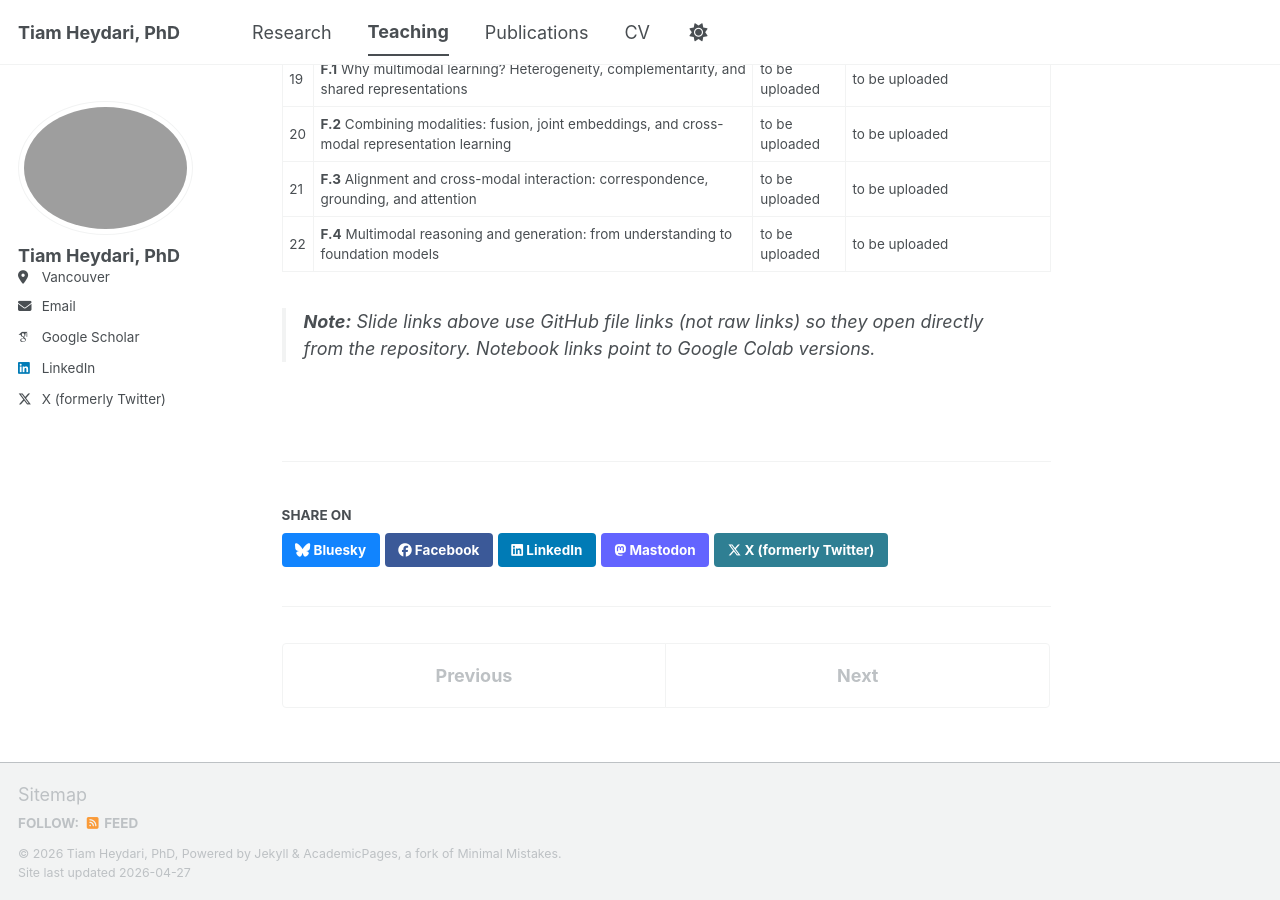
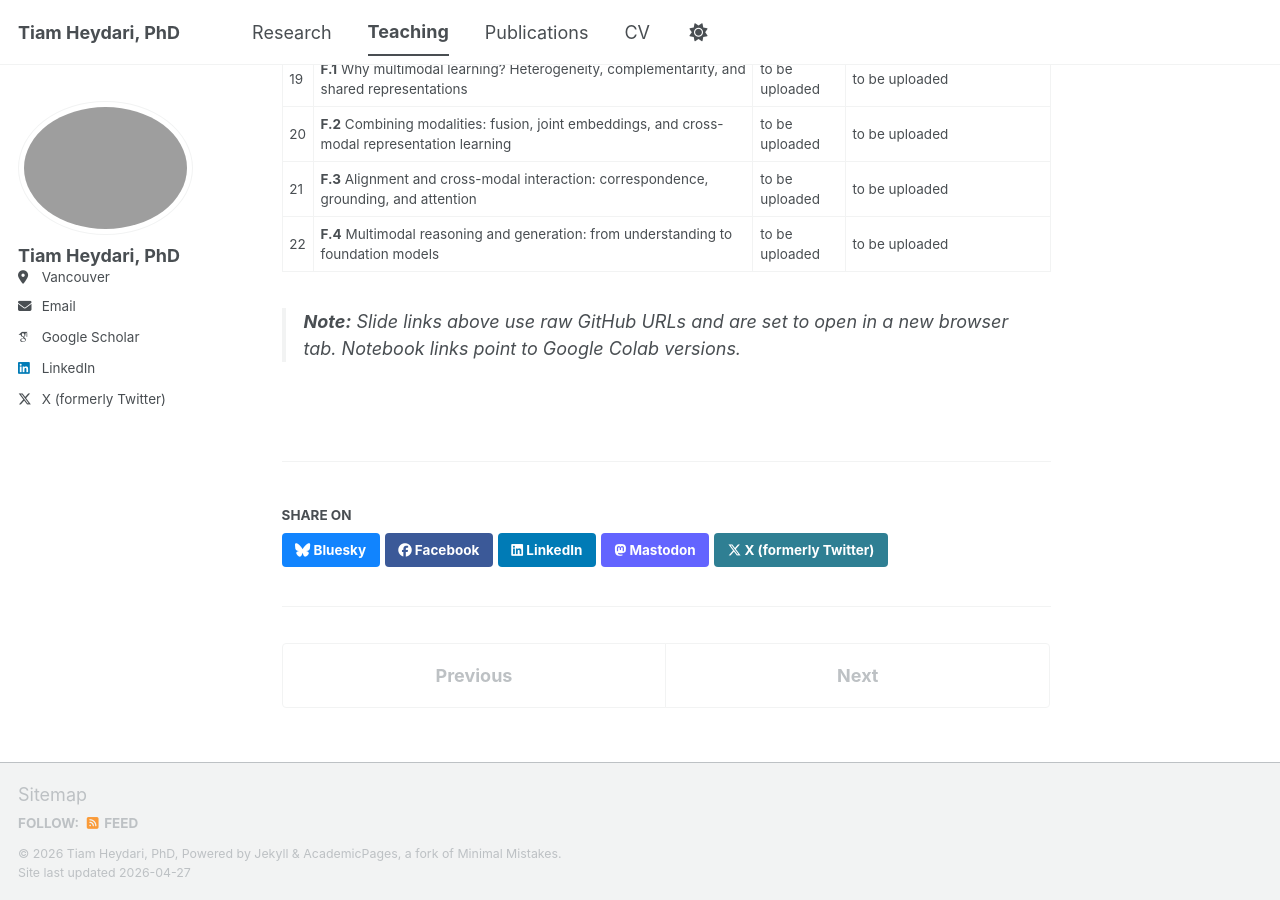
Before and after one commit to TiamHeydari/tiamheydari.github.io, a Jekyll site: the page built from _teaching/modern_AI_course.md, in a window 1280 px wide and 900 px high, scrolled down 2789 px. Built offline with Jekyll 4.4.1, drawn with Linux system fonts in a browser that asks for light colours; some web fonts are replaced; a script bundle is joined from its source files by our own code; library files that are not in the unit come from our copies; some of the changed lines change nothing that is shown.

Commit message:
links updated

```diff
--- a/_teaching/modern_AI_course.md
+++ b/_teaching/modern_AI_course.md
@@ -59,14 +59,14 @@
 | 1 | **A.1** Foundations of machine learning: objectives, likelihoods, losses, supervised learning, and unsupervised learning | to be uploaded | to be uploaded |
 | 2 | **A.2** Gradient descent, backpropagation, gradient flow, and a practical introduction to PyTorch | to be uploaded | to be uploaded |
 | 3 | **B.1** Tabular data: MLPs, residual connections, and autoencoders | to be uploaded | to be uploaded |
-| 4 | **B.2** Grid-structured data: CNNs | [PDF](https://github.com/TiamHeydari/tiamheydari.github.io/blob/master/_teaching/Modern_AI/lectures/B.2.pdf) | [Notebook 1](https://colab.research.google.com/github/TiamHeydari/tiamheydari.github.io/blob/master/_teaching/Modern_AI/notebooks/Workshop_B.2_CNNs/0_helper_create_1D_image.ipynb), [Notebook 2](https://colab.research.google.com/github/TiamHeydari/tiamheydari.github.io/blob/master/_teaching/Modern_AI/notebooks/Workshop_B.2_CNNs/1_simple_one_layer_CNN_.ipynb), [Notebook 3](https://colab.research.google.com/github/TiamHeydari/tiamheydari.github.io/blob/master/_teaching/Modern_AI/notebooks/Workshop_B.2_CNNs/2_CNN_for_MedMNIST.ipynb) |
-| 5 | **B.3** Sequential data: RNNs, LSTMs, and GRUs | [PDF](https://github.com/TiamHeydari/tiamheydari.github.io/blob/master/_teaching/Modern_AI/lectures/B.3.pdf) | [Notebook 1](https://colab.research.google.com/github/TiamHeydari/tiamheydari.github.io/blob/master/_teaching/Modern_AI/notebooks/Workshop_B.3_RNNs/RNN_1_seq_to_one.ipynb), [Notebook 2](https://colab.research.google.com/github/TiamHeydari/tiamheydari.github.io/blob/master/_teaching/Modern_AI/notebooks/Workshop_B.3_RNNs/RNN_2_seq_to_seq_autoregressive.ipynb) |
-| 6 | **B.4** Graph-structured data: GNNs and message passing | [PDF](https://github.com/TiamHeydari/tiamheydari.github.io/blob/master/_teaching/Modern_AI/lectures/B.4.pdf) | [Notebook 1](https://colab.research.google.com/github/TiamHeydari/tiamheydari.github.io/blob/master/_teaching/Modern_AI/notebooks/Workshop_B.4_GNNs/1_CGNs_nodel_level.ipynb), [Notebook 2](https://colab.research.google.com/github/TiamHeydari/tiamheydari.github.io/blob/master/_teaching/Modern_AI/notebooks/Workshop_B.4_GNNs/2_CGNs_Graph_level.ipynb), [Notebook 3](https://colab.research.google.com/github/TiamHeydari/tiamheydari.github.io/blob/master/_teaching/Modern_AI/notebooks/Workshop_B.4_GNNs/3_MPNNs_nodel_level.ipynb), [Notebook 4](https://colab.research.google.com/github/TiamHeydari/tiamheydari.github.io/blob/master/_teaching/Modern_AI/notebooks/Workshop_B.4_GNNs/4_Todo_MPNNs_Graph_level.ipynb) |
-| 7 | **B.5** Set-structured data: Deep Sets | [PDF](https://github.com/TiamHeydari/tiamheydari.github.io/blob/master/_teaching/Modern_AI/lectures/B.5.pdf) | [Notebook 1](https://colab.research.google.com/github/TiamHeydari/tiamheydari.github.io/blob/master/_teaching/Modern_AI/notebooks/Workshop_B.5_Deep%20Sets/DeepSets1_supervised.ipynb), [Notebook 2](https://colab.research.google.com/github/TiamHeydari/tiamheydari.github.io/blob/master/_teaching/Modern_AI/notebooks/Workshop_B.5_Deep%20Sets/DeepSets2_AutoEncoder.ipynb) |
-| 8 | **C.1** Origins of attention | [PDF](https://github.com/TiamHeydari/tiamheydari.github.io/blob/master/_teaching/Modern_AI/lectures/C.1.pdf) | [Notebook 1](https://colab.research.google.com/github/TiamHeydari/tiamheydari.github.io/blob/master/_teaching/Modern_AI/notebooks/Workshop_B.6_Attention%20and%20Transformers/1_RNN_seq_to_seq_with_attention.ipynb) |
-| 9 | **C.2** Attention as a standalone operator | [PDF](https://github.com/TiamHeydari/tiamheydari.github.io/blob/master/_teaching/Modern_AI/lectures/C.2.pdf) | to be uploaded |
-| 10 | **C.3** Transformer architectures | [PDF](https://github.com/TiamHeydari/tiamheydari.github.io/blob/master/_teaching/Modern_AI/lectures/C.3.pdf) | to be uploaded |
-| 11 | **C.4** Transformers across different data structures | [PDF](https://github.com/TiamHeydari/tiamheydari.github.io/blob/master/_teaching/Modern_AI/lectures/C.4.pdf) | to be uploaded |
+| 4 | **B.2** Grid-structured data: CNNs | <a href="https://raw.githubusercontent.com/TiamHeydari/tiamheydari.github.io/master/_teaching/Modern_AI/lectures/B.2.pdf" target="_blank" rel="noopener">PDF</a> | [Notebook 1](https://colab.research.google.com/github/TiamHeydari/tiamheydari.github.io/blob/master/_teaching/Modern_AI/notebooks/Workshop_B.2_CNNs/0_helper_create_1D_image.ipynb), [Notebook 2](https://colab.research.google.com/github/TiamHeydari/tiamheydari.github.io/blob/master/_teaching/Modern_AI/notebooks/Workshop_B.2_CNNs/1_simple_one_layer_CNN_.ipynb), [Notebook 3](https://colab.research.google.com/github/TiamHeydari/tiamheydari.github.io/blob/master/_teaching/Modern_AI/notebooks/Workshop_B.2_CNNs/2_CNN_for_MedMNIST.ipynb) |
+| 5 | **B.3** Sequential data: RNNs, LSTMs, and GRUs | <a href="https://raw.githubusercontent.com/TiamHeydari/tiamheydari.github.io/master/_teaching/Modern_AI/lectures/B.3.pdf" target="_blank" rel="noopener">PDF</a> | [Notebook 1](https://colab.research.google.com/github/TiamHeydari/tiamheydari.github.io/blob/master/_teaching/Modern_AI/notebooks/Workshop_B.3_RNNs/RNN_1_seq_to_one.ipynb), [Notebook 2](https://colab.research.google.com/github/TiamHeydari/tiamheydari.github.io/blob/master/_teaching/Modern_AI/notebooks/Workshop_B.3_RNNs/RNN_2_seq_to_seq_autoregressive.ipynb) |
+| 6 | **B.4** Graph-structured data: GNNs and message passing | <a href="https://raw.githubusercontent.com/TiamHeydari/tiamheydari.github.io/master/_teaching/Modern_AI/lectures/B.4.pdf" target="_blank" rel="noopener">PDF</a> | [Notebook 1](https://colab.research.google.com/github/TiamHeydari/tiamheydari.github.io/blob/master/_teaching/Modern_AI/notebooks/Workshop_B.4_GNNs/1_CGNs_nodel_level.ipynb), [Notebook 2](https://colab.research.google.com/github/TiamHeydari/tiamheydari.github.io/blob/master/_teaching/Modern_AI/notebooks/Workshop_B.4_GNNs/2_CGNs_Graph_level.ipynb), [Notebook 3](https://colab.research.google.com/github/TiamHeydari/tiamheydari.github.io/blob/master/_teaching/Modern_AI/notebooks/Workshop_B.4_GNNs/3_MPNNs_nodel_level.ipynb), [Notebook 4](https://colab.research.google.com/github/TiamHeydari/tiamheydari.github.io/blob/master/_teaching/Modern_AI/notebooks/Workshop_B.4_GNNs/4_Todo_MPNNs_Graph_level.ipynb) |
+| 7 | **B.5** Set-structured data: Deep Sets | <a href="https://raw.githubusercontent.com/TiamHeydari/tiamheydari.github.io/master/_teaching/Modern_AI/lectures/B.5.pdf" target="_blank" rel="noopener">PDF</a> | [Notebook 1](https://colab.research.google.com/github/TiamHeydari/tiamheydari.github.io/blob/master/_teaching/Modern_AI/notebooks/Workshop_B.5_Deep%20Sets/DeepSets1_supervised.ipynb), [Notebook 2](https://colab.research.google.com/github/TiamHeydari/tiamheydari.github.io/blob/master/_teaching/Modern_AI/notebooks/Workshop_B.5_Deep%20Sets/DeepSets2_AutoEncoder.ipynb) |
+| 8 | **C.1** Origins of attention | <a href="https://raw.githubusercontent.com/TiamHeydari/tiamheydari.github.io/master/_teaching/Modern_AI/lectures/C.1.pdf" target="_blank" rel="noopener">PDF</a> | [Notebook 1](https://colab.research.google.com/github/TiamHeydari/tiamheydari.github.io/blob/master/_teaching/Modern_AI/notebooks/Workshop_B.6_Attention%20and%20Transformers/1_RNN_seq_to_seq_with_attention.ipynb) |
+| 9 | **C.2** Attention as a standalone operator | <a href="https://raw.githubusercontent.com/TiamHeydari/tiamheydari.github.io/master/_teaching/Modern_AI/lectures/C.2.pdf" target="_blank" rel="noopener">PDF</a> | to be uploaded |
+| 10 | **C.3** Transformer architectures | <a href="https://raw.githubusercontent.com/TiamHeydari/tiamheydari.github.io/master/_teaching/Modern_AI/lectures/C.3.pdf" target="_blank" rel="noopener">PDF</a> | to be uploaded |
+| 11 | **C.4** Transformers across different data structures | <a href="https://raw.githubusercontent.com/TiamHeydari/tiamheydari.github.io/master/_teaching/Modern_AI/lectures/C.4.pdf" target="_blank" rel="noopener">PDF</a> | to be uploaded |
 | 12 | **C.5** Training transformers | to be uploaded | to be uploaded |
 | 13 | **D.1** A unifying view: invariance, equivariance, and geometric deep learning | to be uploaded | to be uploaded |
 | 14 | **D.2** Training, inductive bias, and generalization | to be uploaded | to be uploaded |
@@ -80,4 +80,4 @@
 | 22 | **F.4** Multimodal reasoning and generation: from understanding to foundation models | to be uploaded | to be uploaded |
 
 
-> **Note:** Slide links above use GitHub file links (not raw links) so they open directly from the repository. Notebook links point to Google Colab versions.
+> **Note:** Slide links above use raw GitHub URLs and are set to open in a new browser tab. Notebook links point to Google Colab versions.
```
